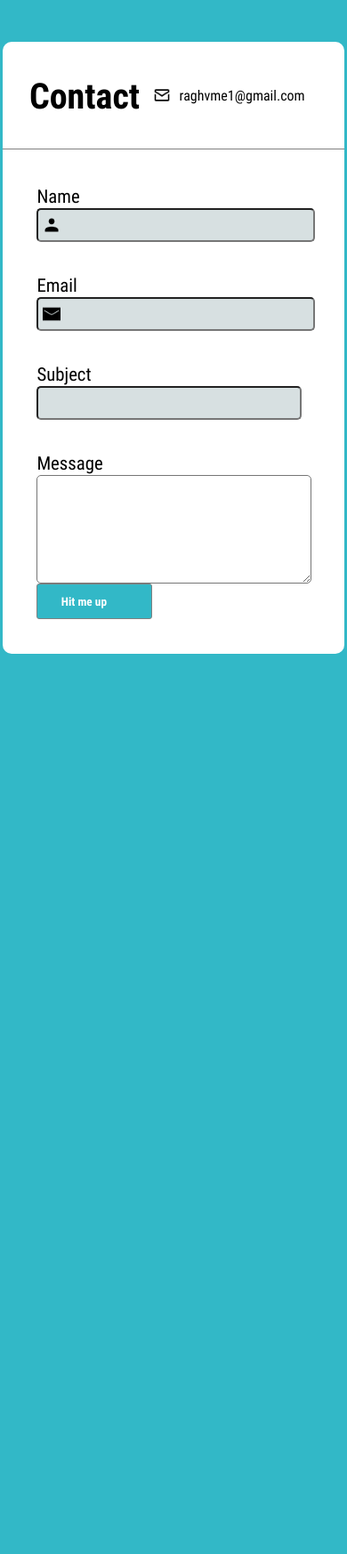
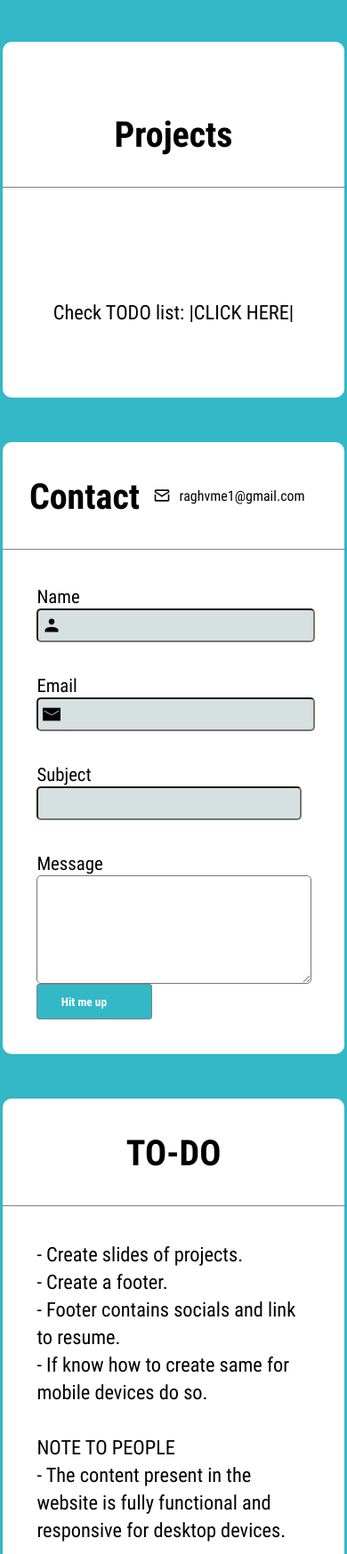
Before and after one commit to bene-volent/website, a website: page public/html/index.html in a window 390 px wide. Shown: the part 954-2701 px from the top of the page at 89% size. Before the commit the page ends 1699 px from the top, so only its background shows below. Drawn offline with Linux system fonts and the light colour scheme.

Commit message:
Leaving project for now.

```diff
--- a/public/css/home.css
+++ b/public/css/home.css
@@ -210,7 +210,7 @@ body{
     column-gap: 1px;
     cursor: default;
     align-items: center;
-
+    width: 100%;
 }
 
 .text-head{
--- a/public/html/index.html
+++ b/public/html/index.html
@@ -26,7 +26,7 @@
                     <a href="https://www.linkedin.com/in/raghv-r/" target="_blank" class="nav-links">LinkedIn</a>
                     |
                     <a href="https://www.github.com/bene-volent" target="_blank" class="nav-links">Github</a>
-                    | <a href="#" class="nav-links">Projects</a> |
+                    | <a href="#projects" class="nav-links">Projects</a> |
                     <a href="#contacts" class="nav-links">Contacts</a>
                 </nav>
             </div>
@@ -42,7 +42,6 @@
                 I am a freelance developer
             </h1>
         </section>
-
         <section id="about" class="panel_5x5 white_panel tp-section">
             <div class="two-box-panel head-text">
                 <div class="text-4x1 flex-mode center-all text-2_5x1 tp-heading font-def tp-heading-right">
@@ -57,6 +56,22 @@
             </div>
         </section>
         <div id="separator"></div>
+        <section id="projects" class="panel_5x5 white_panel tp-section">
+            <div class="two-box-panel head-text" id="projects-box">
+                <div class="text-4x1 flex-mode center-all text-2_5x1 font-def tp-heading tp-heading-right">
+                    Projects
+                </div>
+                <div class="no-bold flex-mode center-all font-def tp-text" style="font-size: 1.3em">
+                    Check TODO list: |<a href="#TODO" class="nav-links" style="color: black;">CLICK HERE</a>|
+                </div>
+            </div>
+
+
+        </section>
+
+        <div id="separator">
+        </div>
+
         <section id="contacts" class="panel_5x5 white_panel tp-section">
             <div class="two-box-panel text-head">
                 <div id="contact-box" class="no-bold flex-mode font-def tp-text-no-zoom" style="font-size: 1.3em">
@@ -104,7 +119,29 @@
                 </div>
             </div>
         </section>
+
+        <div id="separator"></div>
+        <section id="TODO" class="panel_5x5 white_panel tp-section">
+            <div class="two-box-panel head-text" id="projects-box">
+                <div class="text-4x1 flex-mode center-all text-2_5x1 font-def tp-heading tp-heading-right">
+                    TO-DO
+                </div>
+                <div class="no-bold flex-mode center-all font-def tp-text" style="font-size: 1em">
+                    - Create slides of projects. <br>
+                    - Create a footer. <br>
+                    - Footer contains socials and link to resume. <br>
+                    - If know how to create same for mobile devices do so.  <br>
+                    <br>
+                    NOTE TO PEOPLE <br>
+                    - The content present in the website is fully functional and responsive for desktop devices. <br>
+
+                </div>
+            </div>
+        </section>
     </main>
+
+
+    <!-- TODO: Add Footer and Projects -->
 </body>
 
 </html>
```
